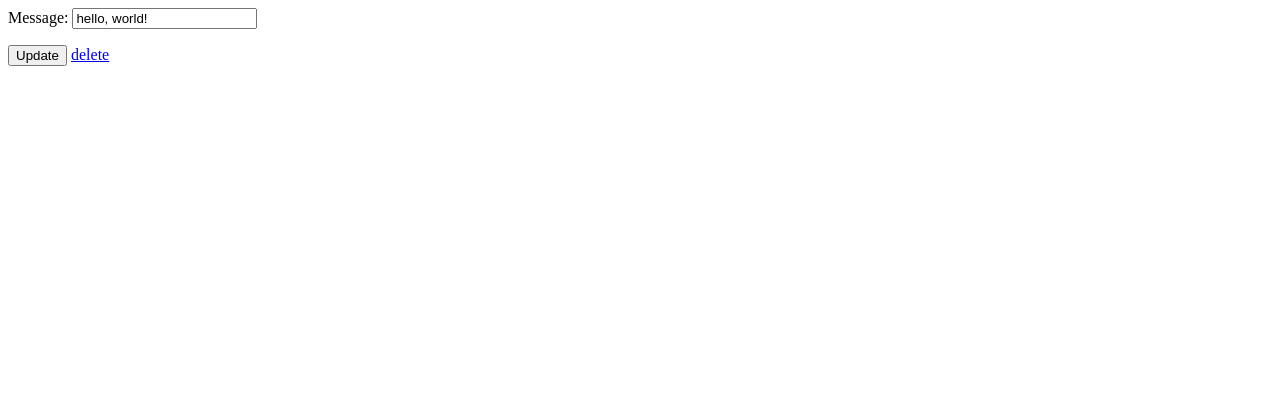
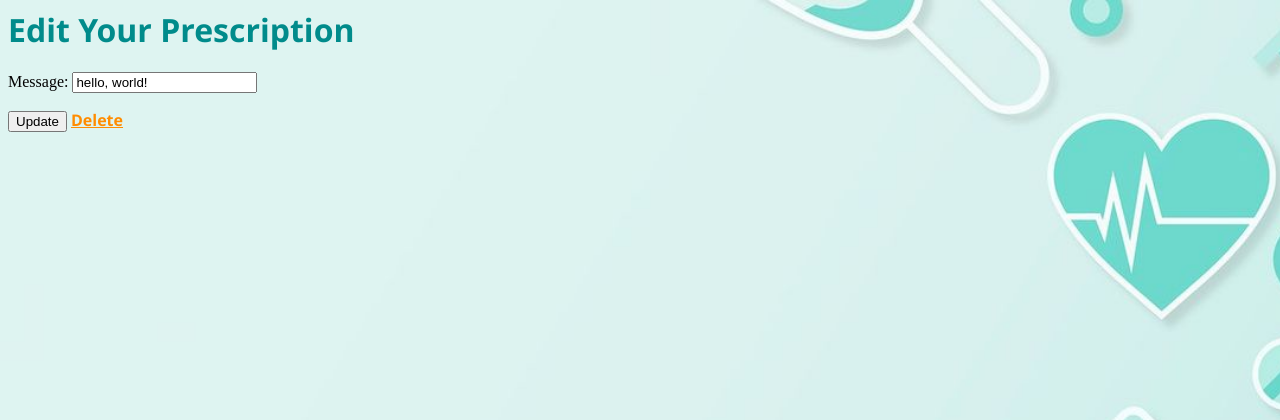
Before and after one commit to monica-u/E_pharmacy, a Django app: page /prescriptions/update/1 in a window 1280 px wide. Shown: the top 420 px of the page. Run offline with Django 3.2, Linux system fonts and the light colour scheme; data comes from the database, SQL or seed files in the repository.

Commit message:
Made some changes to CSS styling

```diff
--- a/mysite/urls.py
+++ b/mysite/urls.py
@@ -19,4 +19,5 @@ from django.urls import include, path
 urlpatterns = [
     path('prescriptions/', include('prescriptions.urls')),
     path('admin/', admin.site.urls),
+    path("prescriptions/", include("django.contrib.auth.urls")),
 ]
--- a/prescriptions/static/prescriptions/styles.css
+++ b/prescriptions/static/prescriptions/styles.css
@@ -2,11 +2,17 @@ body {
     background: white url("images/background.jpg") no-repeat center;
     background-size: cover;
 }
-h2, ul, li {
+h1 {
     font-family: 'Segoe UI', Tahoma, Geneva, Verdana, sans-serif;
-    color: aliceblue;
+    color:darkcyan;
+}
+ul{
+    font-family: 'Segoe UI', Tahoma, Geneva, Verdana, sans-serif;
+    color:darkcyan;
+    font-style: italic;
 }
 a {
     font-family: 'Segoe UI', Tahoma, Geneva, Verdana, sans-serif;
     color: darkorange;
+    font-weight: 700;
 }
--- a/prescriptions/templates/prescriptions/create.html
+++ b/prescriptions/templates/prescriptions/create.html
@@ -1,3 +1,9 @@
+{% load static %}
+
+<link rel="stylesheet" type="text/css" href="{% static 'prescriptions/styles.css' %}">
+
+<h1>Add a New Prescription</h1>
+
 <form method="post">{% csrf_token %}
     {{ form.as_p }}
     <input type="submit" value="Save">
--- a/prescriptions/templates/prescriptions/delete.html
+++ b/prescriptions/templates/prescriptions/delete.html
@@ -1,3 +1,9 @@
+{% load static %}
+
+<link rel="stylesheet" type="text/css" href="{% static 'prescriptions/styles.css' %}">
+
+<h1>Delete Your Prescription</h1>
+
 <form method="post">{% csrf_token %}
     <p>Are you sure you want to delete "{{ object.message }}"?</p>
     <input type="submit" value="Confirm">
--- a/prescriptions/templates/prescriptions/index.html
+++ b/prescriptions/templates/prescriptions/index.html
@@ -2,7 +2,7 @@
 
 <link rel="stylesheet" type="text/css" href="{% static 'prescriptions/styles.css' %}">
 
-<h2>Prescriptions</h2>
+<h1>Prescriptions</h1>
 
 {% if prescription_list %}
     <ul>
--- a/prescriptions/templates/prescriptions/update.html
+++ b/prescriptions/templates/prescriptions/update.html
@@ -1,5 +1,11 @@
+{% load static %}
+
+<link rel="stylesheet" type="text/css" href="{% static 'prescriptions/styles.css' %}">
+
+<h1>Edit Your Prescription</h1>
+
 <form method="post">{% csrf_token %}
     {{ form.as_p }}
     <input type="submit" value="Update">
-    <a href="{% url 'prescriptions:delete' prescription.id %}">delete</a>
+    <a href="{% url 'prescriptions:delete' prescription.id %}">Delete</a>
 </form>
```
Also changed, not shown: mysite/settings.py (line endings or trailing spaces), prescriptions/static/prescriptions/images/background.jpg, prescriptions/views.py (line endings or trailing spaces).
